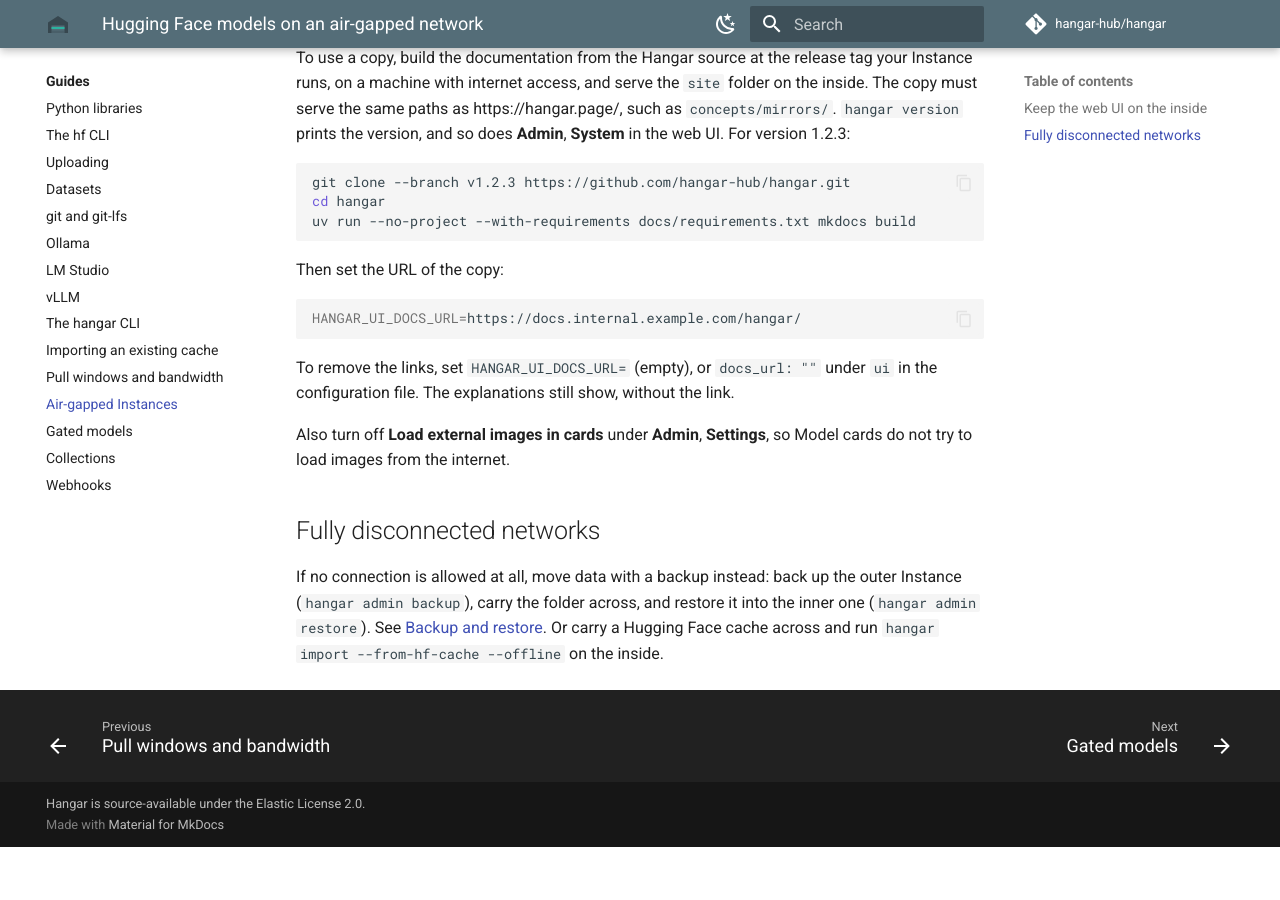
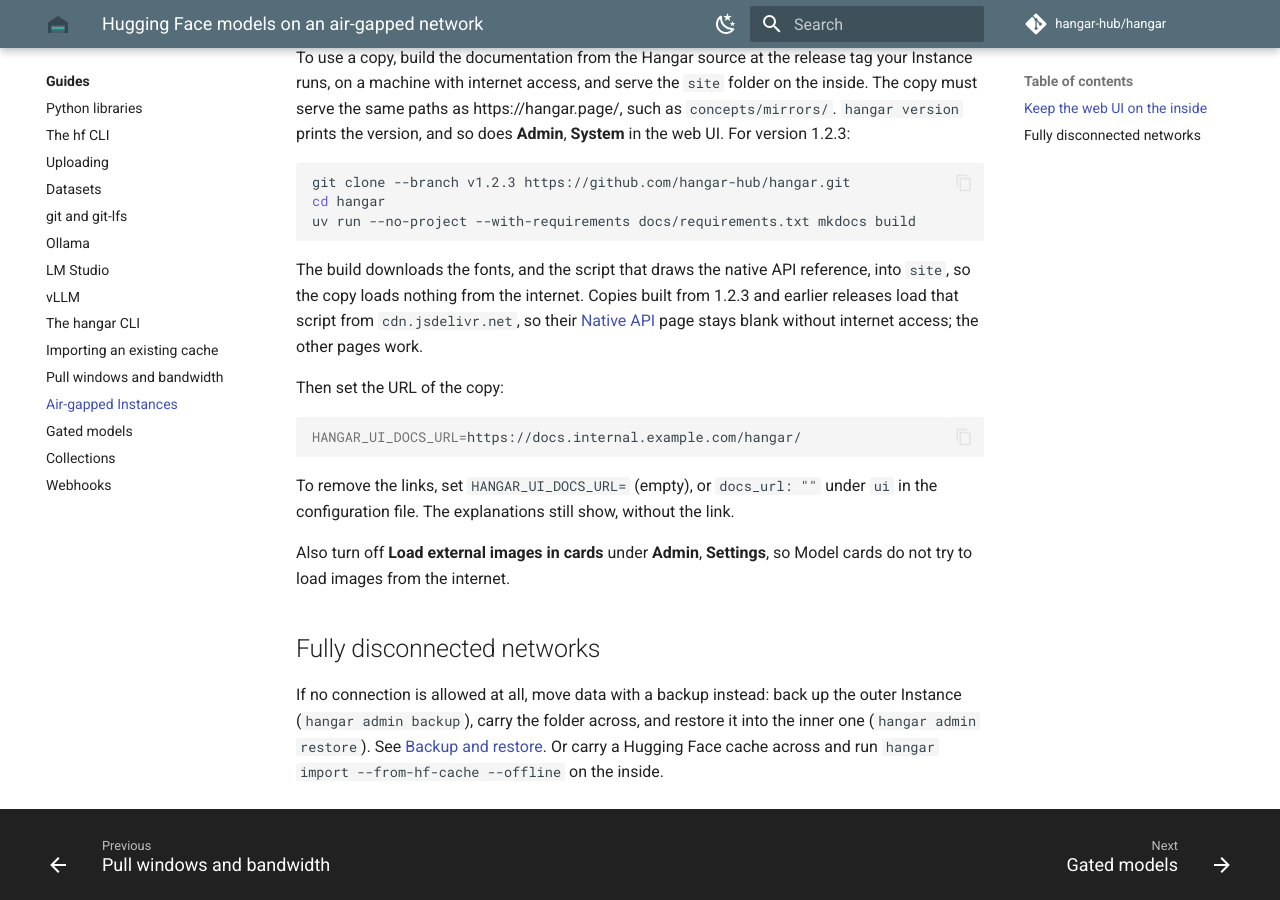
Before and after one commit to hangar-hub/hangar, an MkDocs documentation site: the page built from docs/guides/air-gapped.md, in a window 1280 px wide and 900 px high, scrolled down 905 px. Built offline with MkDocs 1.6.1 and Material for MkDocs 9.7.7, drawn with Linux system fonts in a browser that asks for light colours; plug-ins that fetch from the network failed and are left out; comment, search, counter and statistics services are not loaded; the version menu is left out; before the commit the page ends 1752 px from its top, so only the background shows below that.

Commit message:
fix(docs): serve Redoc from the docs site so the native API page works offline
The privacy plugin now downloads Redoc at build time, as it does the fonts, so the native API page renders on a copy of the docs on an air-gapped network. The air-gapped guide says copies built from 1.2.3 and earlier still load it from cdn.jsdelivr.net. The native API page also gains curl examples and explains that its OpenAPI version is the API's, not Hangar's.

````diff
--- a/docs/guides/air-gapped.md
+++ b/docs/guides/air-gapped.md
@@ -40,6 +40,8 @@
 uv run --no-project --with-requirements docs/requirements.txt mkdocs build
 ```
 
+The build downloads the fonts, and the script that draws the native API reference, into `site`, so the copy loads nothing from the internet. Copies built from 1.2.3 and earlier releases load that script from `cdn.jsdelivr.net`, so their [Native API](../reference/native-api.md) page stays blank without internet access; the other pages work.
+
 Then set the URL of the copy:
 
 ```sh
--- a/mkdocs.yml
+++ b/mkdocs.yml
@@ -26,14 +26,17 @@
   - search
   - mike:
       canonical_version: latest
-  # Serves the theme's Google Fonts from the site itself, downloaded at build
-  # time, so pages render without waiting on another host. The cache is in
-  # .cache/, which git ignores.
+  # Serves the theme's Google Fonts, and the Redoc script the native API page
+  # loads, from the site itself, downloaded at build time, so pages render
+  # without waiting on another host and a copy of the site works with no
+  # internet access (docs/guides/air-gapped.md). The cache is in .cache/,
+  # which git ignores.
   - privacy:
       links: false
       assets_include:
         - fonts.googleapis.com/*
         - fonts.gstatic.com/*
+        - cdn.jsdelivr.net/*
 
 theme:
   name: material
````
Also changed, not shown: docs/reference/native-api.md (+8 -1 lines), 1 other file.
